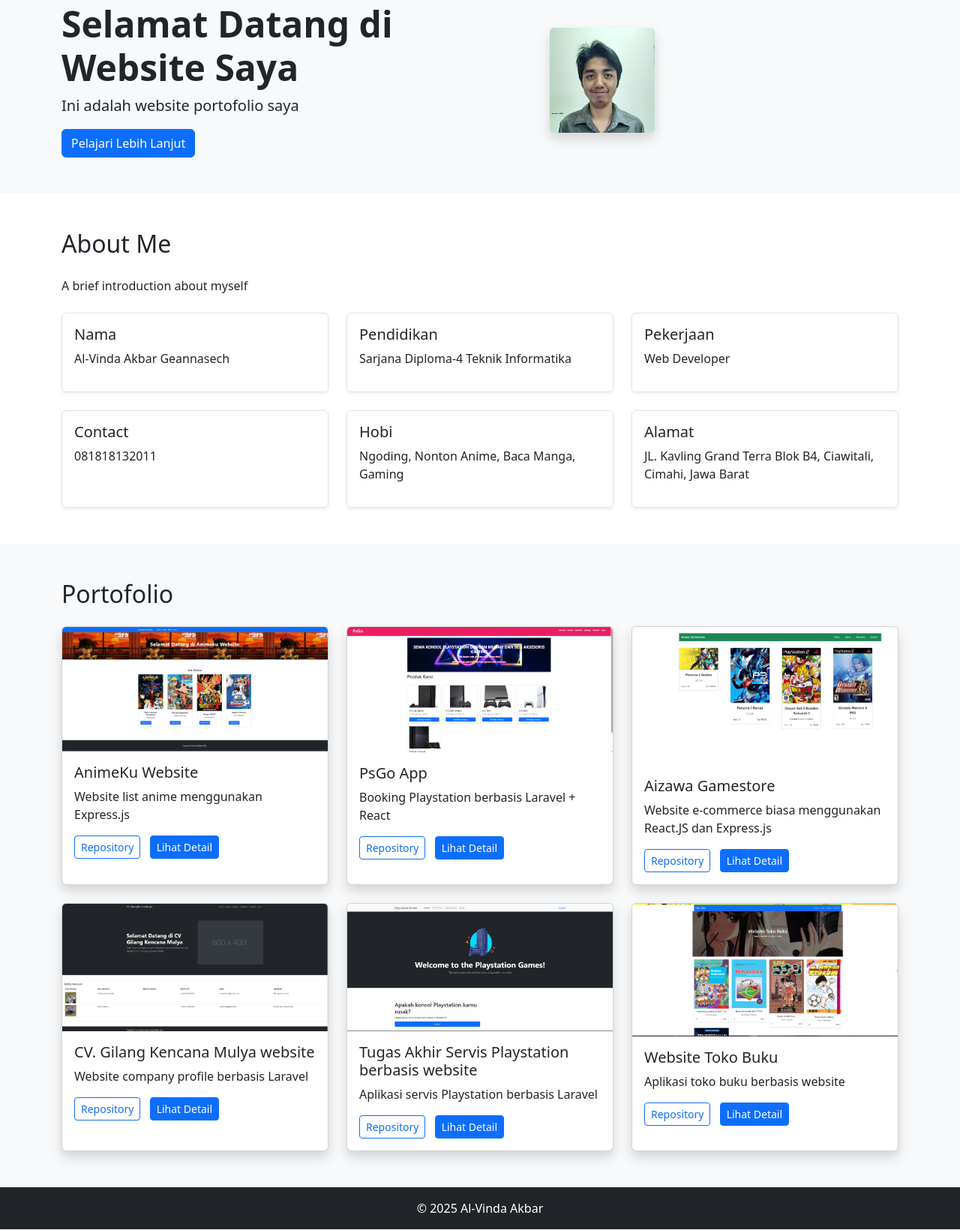
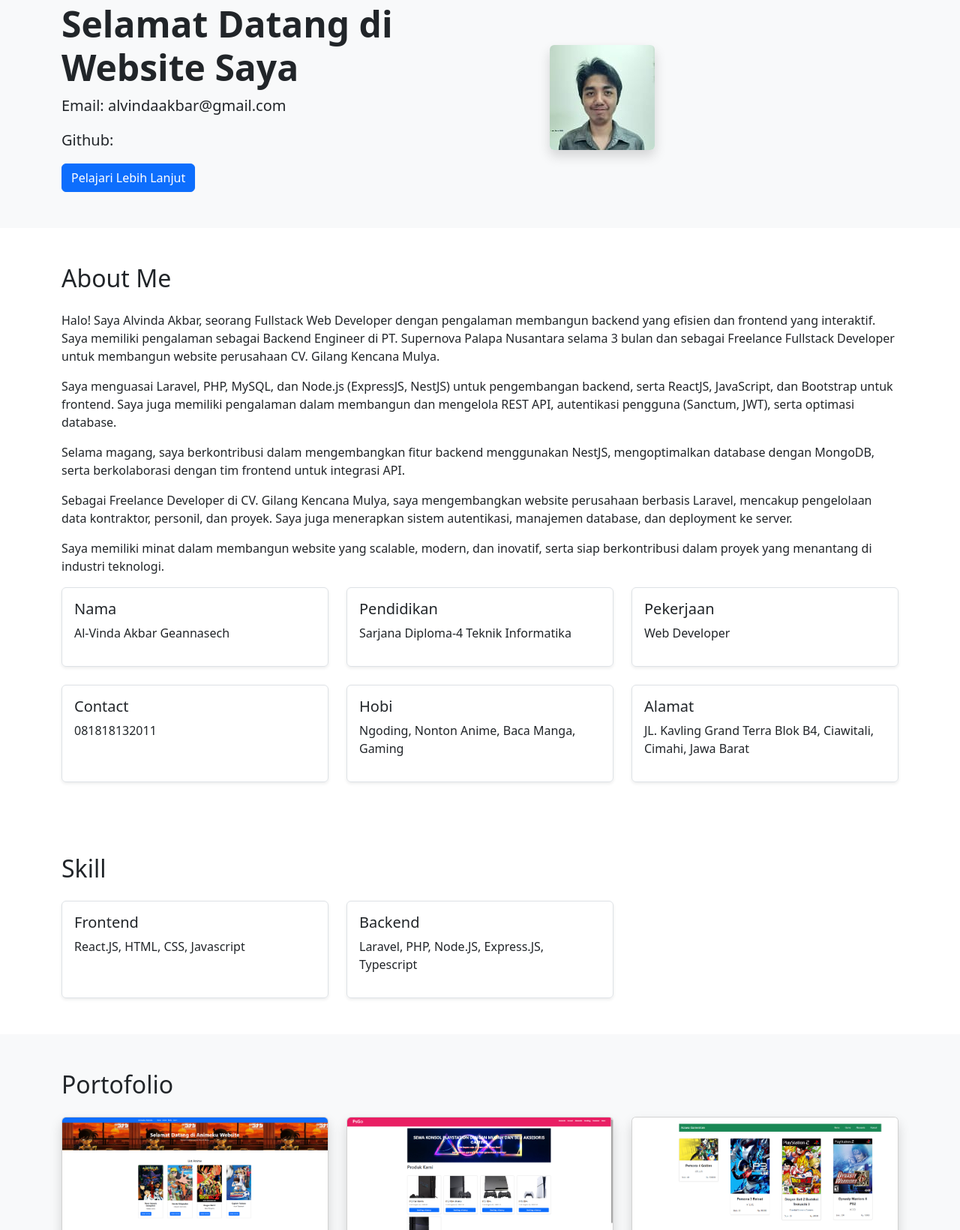
Before and after one commit to Nandaakbar15/biodata-website2, a plain HTML site: page index.html in a window 1280 px wide. Shown: the part 113-1753 px from the top of the page at 75% size. Drawn offline with nearby package versions, Linux system fonts and the light colour scheme.

Commit message:
Add Skill section

```diff
--- a/index.html
+++ b/index.html
@@ -27,7 +27,8 @@
     <div class="container d-flex flex-wrap align-items-center justify-content-between">
       <div class="col-md-6">
         <h1 class="display-5 fw-bold">Selamat Datang di Website Saya</h1>
-        <p class="lead">Ini adalah website portofolio saya</p>
+        <p class="lead">Email: alvindaakbar@gmail.com</p>
+        <p class="lead">Github: </p>
         <a href="#about" class="btn btn-primary">Pelajari Lebih Lanjut</a>
       </div>
       <div class="col-md-5 mt-4 mt-md-0">
@@ -40,7 +41,11 @@
   <section class="about py-5" id="about">
     <div class="container">
       <h2 class="mb-4">About Me</h2>
-      <p class="mb-4">A brief introduction about myself</p>
+      <p>Halo! Saya Alvinda Akbar, seorang Fullstack Web Developer dengan pengalaman membangun backend yang efisien dan frontend yang interaktif. Saya memiliki pengalaman sebagai Backend Engineer di PT. Supernova Palapa Nusantara selama 3 bulan dan sebagai Freelance Fullstack Developer untuk membangun website perusahaan CV. Gilang Kencana Mulya.</p>
+      <p>Saya menguasai Laravel, PHP, MySQL, dan Node.js (ExpressJS, NestJS) untuk pengembangan backend, serta ReactJS, JavaScript, dan Bootstrap untuk frontend. Saya juga memiliki pengalaman dalam membangun dan mengelola REST API, autentikasi pengguna (Sanctum, JWT), serta optimasi database.</p>
+      <p>Selama magang, saya berkontribusi dalam mengembangkan fitur backend menggunakan NestJS, mengoptimalkan database dengan MongoDB, serta berkolaborasi dengan tim frontend untuk integrasi API.</p>
+      <p>Sebagai Freelance Developer di CV. Gilang Kencana Mulya, saya mengembangkan website perusahaan berbasis Laravel, mencakup pengelolaan data kontraktor, personil, dan proyek. Saya juga menerapkan sistem autentikasi, manajemen database, dan deployment ke server.</p>
+      <p>Saya memiliki minat dalam membangun website yang scalable, modern, dan inovatif, serta siap berkontribusi dalam proyek yang menantang di industri teknologi.</p>
       <div class="row g-4">
         <div class="col-md-4">
           <div class="border p-3 rounded shadow-sm h-100">
@@ -76,6 +81,26 @@
           <div class="border p-3 rounded shadow-sm h-100">
             <h5>Alamat</h5>
             <p>JL. Kavling Grand Terra Blok B4, Ciawitali, Cimahi, Jawa Barat</p>
+          </div>
+        </div>
+      </div>
+    </div>
+  </section>
+
+  <section class="skill py-5" id="skill">
+    <div class="container">
+      <h2 class="mb-4">Skill</h2>
+      <div class="row g-4">
+        <div class="col-md-4">
+          <div class="border p-3 rounded shadow-sm h-100">
+            <h5>Frontend</h5>
+            <p>React.JS, HTML, CSS, Javascript</p>
+          </div>
+        </div>
+        <div class="col-md-4">
+          <div class="border p-3 rounded shadow-sm h-100">
+            <h5>Backend</h5>
+            <p>Laravel, PHP, Node.JS, Express.JS, Typescript</p>
           </div>
         </div>
       </div>
```
